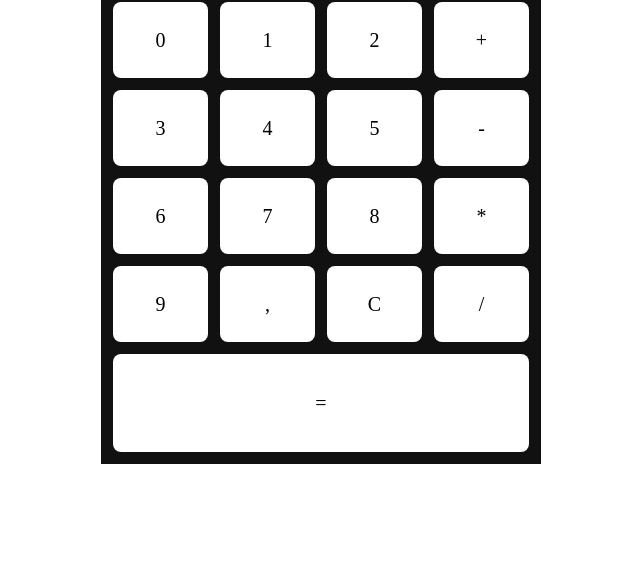
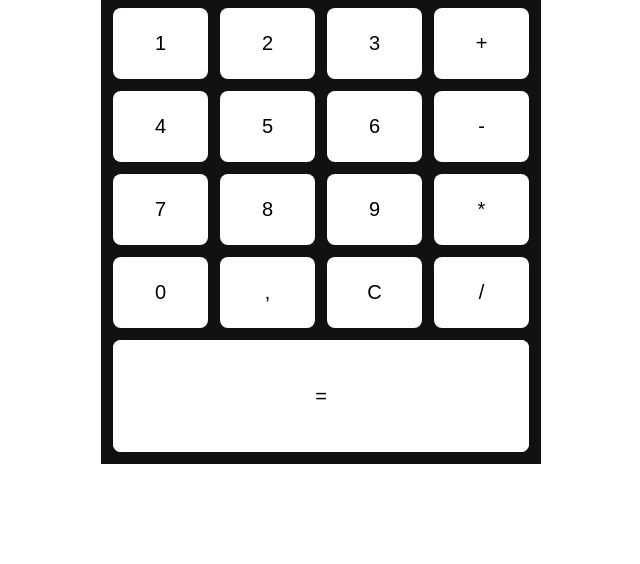
Before and after one commit to possxx/odin-calculator, a plain HTML site: page index.html in a window 1280 px wide. Shown: the part 236-800 px from the top of the page, without its empty margins (319-959 px from the left). Drawn offline with Linux system fonts and the light colour scheme.

Commit message:
Replace div with button elements for input

```diff
--- a/index.html
+++ b/index.html
@@ -14,33 +14,33 @@
         <div class="button-container">
             <div class="button-container-input">
                 <div class="button-input-row">
-                    <div class="button-input"><p>0</p></div>
-                    <div class="button-input"><p>1</p></div>
-                    <div class="button-input"><p>2</p></div>
-                    <div class="button-input"><p>+</p></div>
+                    <button type="button" class="button-input">1</button>
+                    <button type="button" class="button-input">2</button>
+                    <button type="button" class="button-input">3</button>
+                    <button type="button" class="button-input">+</button>
                 </div>
                 <div class="button-input-row">
-                    <div class="button-input"><p>3</p></div>
-                    <div class="button-input"><p>4</p></div>
-                    <div class="button-input"><p>5</p></div>
-                    <div class="button-input"><p>-</p></div>
+                    <button type="button" class="button-input">4</button>
+                    <button type="button" class="button-input">5</button>
+                    <button type="button" class="button-input">6</button>
+                    <button type="button" class="button-input">-</button>
                 </div>
                 <div class="button-input-row">
-                    <div class="button-input"><p>6</p></div>
-                    <div class="button-input"><p>7</p></div>
-                    <div class="button-input"><p>8</p></div>
-                    <div class="button-input"><p>*</p></div>
+                    <button type="button" class="button-input">7</button>
+                    <button type="button" class="button-input">8</button>
+                    <button type="button" class="button-input">9</button>
+                    <button type="button" class="button-input">*</button>
                 </div>
                 <div class="button-input-row">
-                    <div class="button-input"><p>9</p></div>
-                    <div class="button-input"><p>,</p></div>
-                    <div class="button-input"><p>C</p></div>
-                    <div class="button-input"><p>/</p></div>
+                    <button type="button" class="button-input">0</button>
+                    <button type="button" class="button-input">,</button>
+                    <button type="button" class="button-input">C</button>
+                    <button type="button" class="button-input">/</button>
                 </div>
             </div>
         </div>
         <div class="button-container-result">
-            <div class="button-result"><p>=</p></div>
+            <button type="submit" class="button-input">=</button>
         </div>
     </div>
 </body>
--- a/styles.css
+++ b/styles.css
@@ -15,6 +15,7 @@ body {
     padding: 10px;
     user-select: none;
     font-size: 20px;
+    font-family: Arial, Helvetica, sans-serif;
 }
 
 .calculator {
@@ -52,22 +53,22 @@ body {
 }
 
 .button-input {
+    width: 100%;
+    height: 100%;
+    background-color: #fff;
+    border-radius: 8px;
+    font-size: 20px;
+    cursor: pointer;
+    padding: 24px 24px;
+    border: none;
+}
+
+.button-container-result {
     display: flex;
     justify-content: center;
     align-items: center;
     width: 100%;
-    height: 76px;
+    flex: 1;
     background-color: #fff;
     border-radius: 8px;
 }
-
-.button-container-result {
-    width: 100%;
-    min-height: 40px;
-    flex: 1;
-    background-color: #fff;
-    border-radius: 8px;
-    display: flex;
-    justify-content: center;
-    align-items: center;
-}
```
